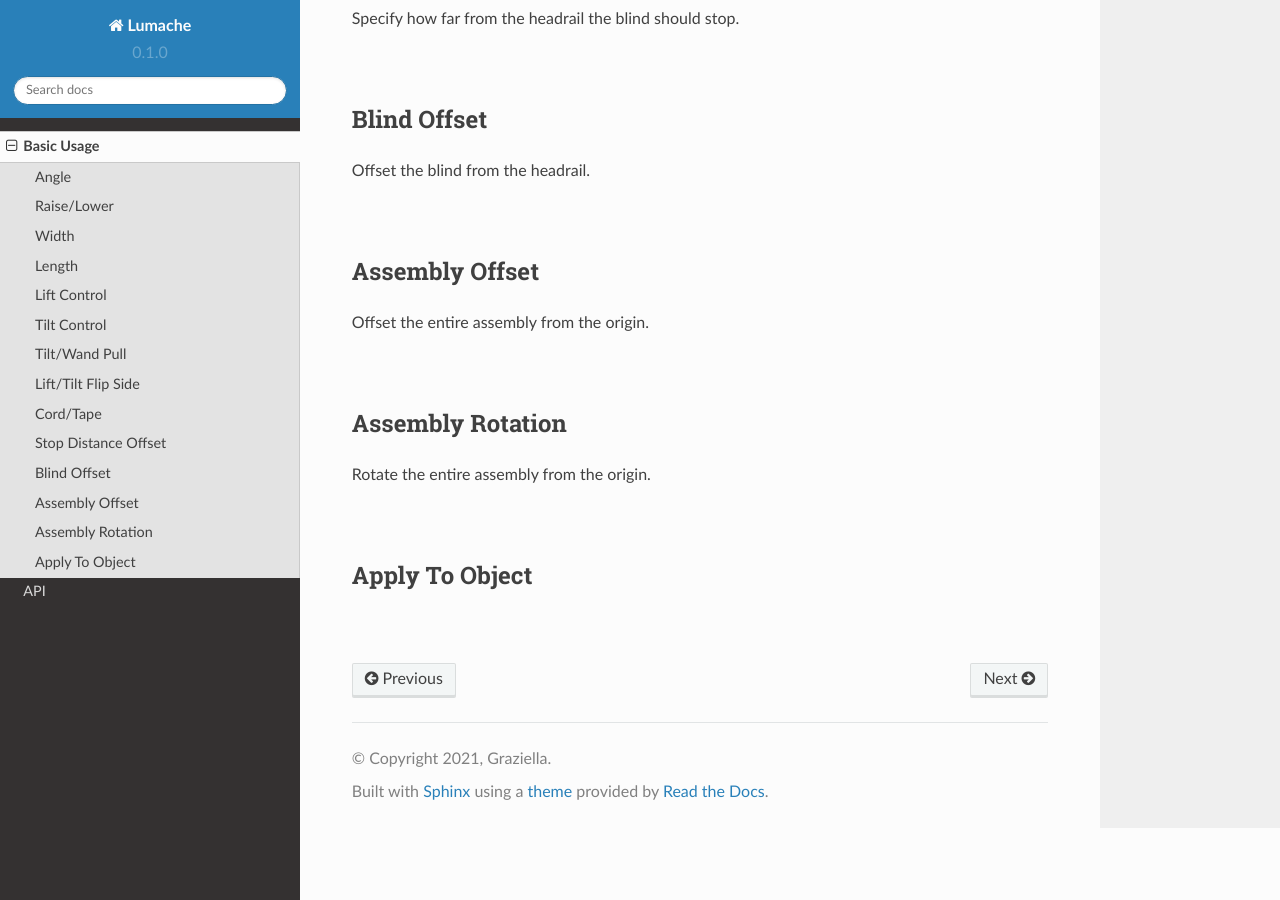
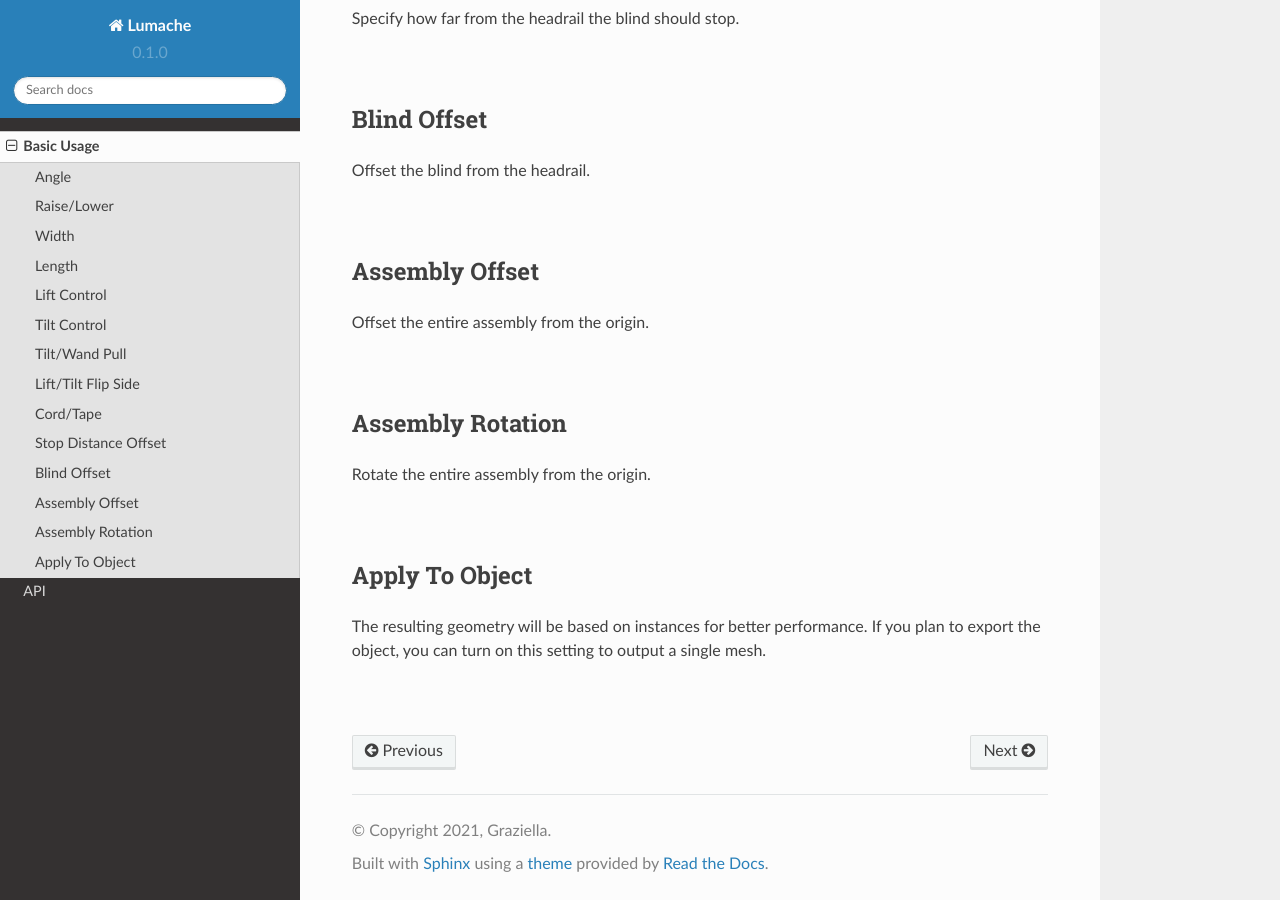
Before and after one commit to imperfectlink/VenetianBlindKit, a Sphinx documentation site: the page built from docs/source/usage.rst, in a window 1280 px wide and 900 px high, scrolled down 1769 px. Built offline with Sphinx 7.4.7 and the Read the Docs theme 2.0.0, drawn with Linux system fonts in a browser that asks for light colours.

Commit message:
Update usage.rst

```diff
--- a/docs/source/usage.rst
+++ b/docs/source/usage.rst
@@ -99,6 +99,6 @@ Rotate the entire assembly from the origin.
 Apply To Object
 ~~~~
 
-
+The resulting geometry will be based on instances for better performance. If you plan to export the object, you can turn on this setting to output a single mesh.
 
 |
```
